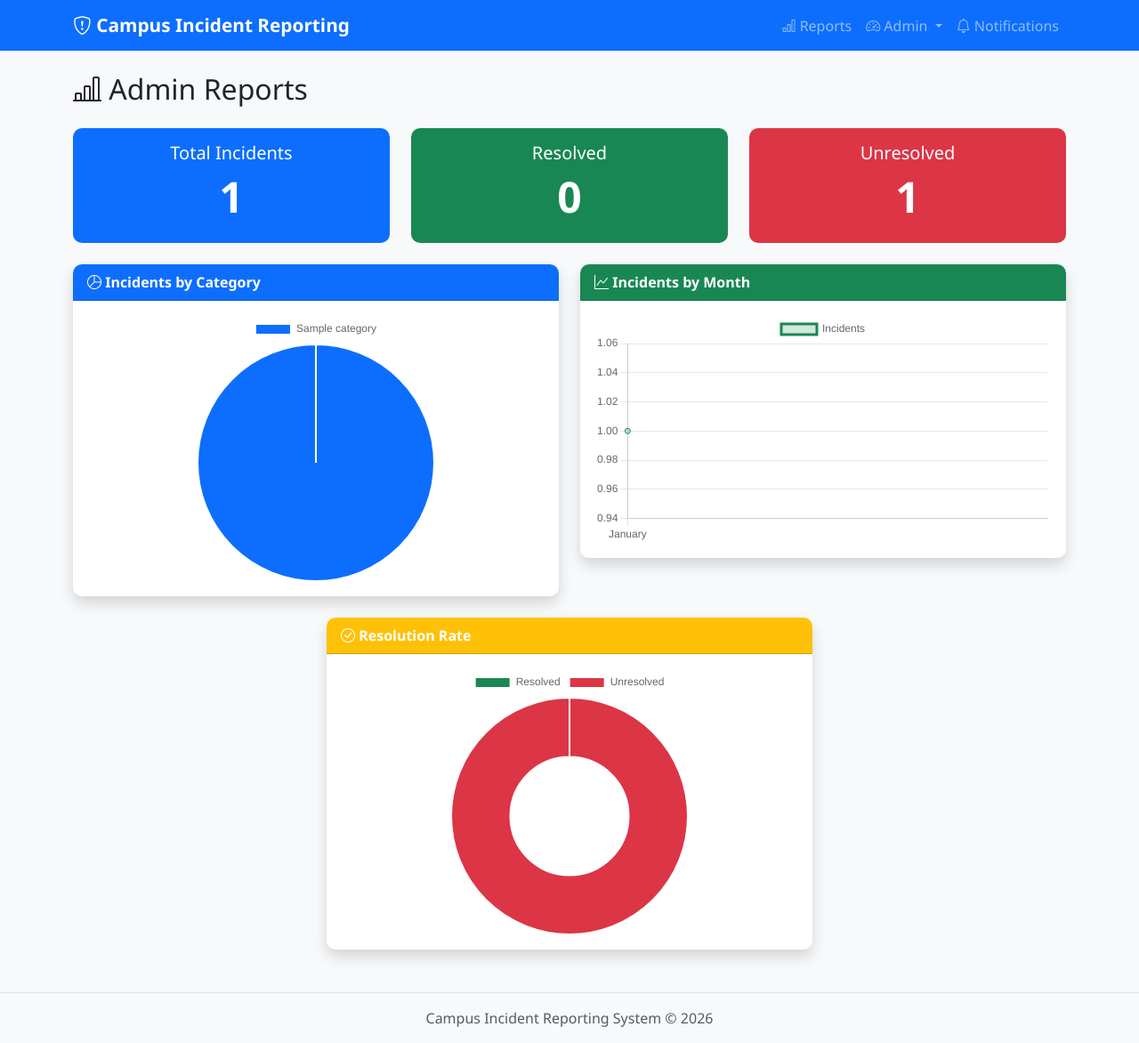
After one commit to doristeyagirwa-boop/Campus-incident-reporting, a Flask app: page /admin/reports in a window 1280 px wide. The commit adds this page. Shown: the whole page at 89% size. Run offline with Flask 3, Linux system fonts and the light colour scheme; tables that the repository leaves empty hold one stand-in row (values such as "Sample post"); data that the repository does not hold is empty.

Commit message:
added admin module

```diff
--- a/app.py
+++ b/app.py
@@ -139,5 +139,164 @@ def reports():
                            unresolved=unresolved,
                            total=total)
 
+# ─── ADMIN ──────────────────────────────────────────
+@app.route('/admin/dashboard')
+def admin_dashboard():
+    conn = get_db()
+    cursor = conn.cursor(dictionary=True)
+
+    cursor.execute("SELECT COUNT(*) as total FROM incidents")
+    total_incidents = cursor.fetchone()['total']
+
+    cursor.execute("SELECT COUNT(*) as total FROM incidents WHERE status = 'open'")
+    open_count = cursor.fetchone()['total']
+
+    cursor.execute("SELECT COUNT(*) as total FROM incidents WHERE status = 'in_progress'")
+    in_progress_count = cursor.fetchone()['total']
+
+    cursor.execute("SELECT COUNT(*) as total FROM incidents WHERE status = 'resolved'")
+    resolved_count = cursor.fetchone()['total']
+
+    cursor.execute("SELECT COUNT(*) as total FROM users")
+    total_users = cursor.fetchone()['total']
+
+    cursor.execute("""
+        SELECT incidents.*, categories.name AS category_name,
+               reporter.full_name AS reporter_name
+        FROM incidents
+        LEFT JOIN categories ON incidents.category_id = categories.id
+        LEFT JOIN users AS reporter ON incidents.reported_by = reporter.id
+        ORDER BY incidents.created_at DESC
+        LIMIT 5
+    """)
+    recent_incidents = cursor.fetchall()
+
+    cursor.close()
+    conn.close()
+    return render_template('admin/dashboard.html',
+                           total_incidents=total_incidents,
+                           open_count=open_count,
+                           in_progress_count=in_progress_count,
+                           resolved_count=resolved_count,
+                           total_users=total_users,
+                           recent_incidents=recent_incidents)
+
+@app.route('/admin/incidents')
+def admin_incidents():
+    status_filter = request.args.get('status', '')
+
+    conn = get_db()
+    cursor = conn.cursor(dictionary=True)
+
+    query = """
+        SELECT incidents.*, categories.name AS category_name,
+               reporter.full_name AS reporter_name,
+               assignee.full_name AS assignee_name
+        FROM incidents
+        LEFT JOIN categories ON incidents.category_id = categories.id
+        LEFT JOIN users AS reporter ON incidents.reported_by = reporter.id
+        LEFT JOIN users AS assignee ON incidents.assigned_to = assignee.id
+    """
+    params = ()
+    if status_filter in ('open', 'in_progress', 'resolved'):
+        query += " WHERE incidents.status = %s"
+        params = (status_filter,)
+    query += " ORDER BY incidents.created_at DESC"
+
+    cursor.execute(query, params)
+    incidents_list = cursor.fetchall()
+
+    cursor.close()
+    conn.close()
+    return render_template('admin/incidents.html',
+                           incidents=incidents_list,
+                           status_filter=status_filter)
+
+@app.route('/admin/users')
+def admin_users():
+    conn = get_db()
+    cursor = conn.cursor(dictionary=True)
+    cursor.execute("SELECT * FROM users ORDER BY created_at DESC")
+    users_list = cursor.fetchall()
+    cursor.close()
+    conn.close()
+    return render_template('admin/users.html', users=users_list)
+
+@app.route('/admin/settings')
+def admin_settings():
+    conn = get_db()
+    cursor = conn.cursor(dictionary=True)
+    cursor.execute("SELECT * FROM categories ORDER BY name")
+    categories_list = cursor.fetchall()
+    cursor.close()
+    conn.close()
+    return render_template('admin/settings.html', categories=categories_list)
+
+@app.route('/admin/settings/categories/add', methods=['POST'])
+def admin_add_category():
+    name = request.form['name']
+    description = request.form.get('description', '')
+
+    conn = get_db()
+    cursor = conn.cursor()
+    cursor.execute("""
+        INSERT INTO categories (name, description)
+        VALUES (%s, %s)
+    """, (name, description))
+    conn.commit()
+    cursor.close()
+    conn.close()
+    flash("Category added successfully!")
+    return redirect(url_for('admin_settings'))
+
+@app.route('/admin/settings/categories/<int:category_id>/delete', methods=['POST'])
+def admin_delete_category(category_id):
+    conn = get_db()
+    cursor = conn.cursor()
+    cursor.execute("DELETE FROM categories WHERE id = %s", (category_id,))
+    conn.commit()
+    cursor.close()
+    conn.close()
+    flash("Category deleted successfully!")
+    return redirect(url_for('admin_settings'))
+
+@app.route('/admin/reports')
+def admin_reports():
+    conn = get_db()
+    cursor = conn.cursor(dictionary=True)
+
+    cursor.execute("""
+        SELECT categories.name, COUNT(incidents.id) as total
+        FROM incidents
+        JOIN categories ON incidents.category_id = categories.id
+        GROUP BY categories.name
+    """)
+    by_category = cursor.fetchall()
+
+    cursor.execute("""
+        SELECT MONTHNAME(created_at) as month, COUNT(id) as total
+        FROM incidents
+        GROUP BY MONTH(created_at), MONTHNAME(created_at)
+        ORDER BY MONTH(created_at)
+    """)
+    by_month = cursor.fetchall()
+
+    cursor.execute("SELECT COUNT(*) as total FROM incidents")
+    total = cursor.fetchone()['total']
+
+    cursor.execute("SELECT COUNT(*) as resolved FROM incidents WHERE status = 'resolved'")
+    resolved = cursor.fetchone()['resolved']
+
+    unresolved = total - resolved
+
+    cursor.close()
+    conn.close()
+    return render_template('admin/reports.html',
+                           by_category=by_category,
+                           by_month=by_month,
+                           resolved=resolved,
+                           unresolved=unresolved,
+                           total=total)
+
 if __name__ == '__main__':
     app.run(debug=True)
--- /dev/null
+++ b/static/js/reports.js
@@ -0,0 +1,39 @@
+const categoryCtx = document.getElementById('categoryChart').getContext('2d');
+new Chart(categoryCtx, {
+    type: 'pie',
+    data: {
+        labels: reportData.categoryLabels,
+        datasets: [{
+            data: reportData.categoryData,
+            backgroundColor: ['#0d6efd', '#198754', '#dc3545', '#ffc107', '#0dcaf0']
+        }]
+    }
+});
+
+const monthCtx = document.getElementById('monthChart').getContext('2d');
+new Chart(monthCtx, {
+    type: 'line',
+    data: {
+        labels: reportData.monthLabels,
+        datasets: [{
+            label: 'Incidents',
+            data: reportData.monthData,
+            borderColor: '#198754',
+            backgroundColor: 'rgba(25, 135, 84, 0.2)',
+            fill: true,
+            tension: 0.4
+        }]
+    }
+});
+
+const resolutionCtx = document.getElementById('resolutionChart').getContext('2d');
+new Chart(resolutionCtx, {
+    type: 'doughnut',
+    data: {
+        labels: ['Resolved', 'Unresolved'],
+        datasets: [{
+            data: [reportData.resolved, reportData.unresolved],
+            backgroundColor: ['#198754', '#dc3545']
+        }]
+    }
+});
--- /dev/null
+++ b/templates/admin/reports.html
@@ -0,0 +1,85 @@
+{% extends 'base.html' %}
+
+{% block content %}
+<h2 class="mb-4"><i class="bi bi-bar-chart-line"></i> Admin Reports</h2>
+
+<!-- Summary Cards -->
+<div class="row mb-4">
+    <div class="col-md-4">
+        <div class="card text-white bg-primary">
+            <div class="card-body text-center">
+                <h5 class="card-title">Total Incidents</h5>
+                <h1>{{ total }}</h1>
+            </div>
+        </div>
+    </div>
+    <div class="col-md-4">
+        <div class="card text-white bg-success">
+            <div class="card-body text-center">
+                <h5 class="card-title">Resolved</h5>
+                <h1>{{ resolved }}</h1>
+            </div>
+        </div>
+    </div>
+    <div class="col-md-4">
+        <div class="card text-white bg-danger">
+            <div class="card-body text-center">
+                <h5 class="card-title">Unresolved</h5>
+                <h1>{{ unresolved }}</h1>
+            </div>
+        </div>
+    </div>
+</div>
+
+<!-- Charts Row 1 -->
+<div class="row mb-4">
+    <div class="col-md-6">
+        <div class="card shadow">
+            <div class="card-header bg-primary text-white">
+                <i class="bi bi-pie-chart"></i> Incidents by Category
+            </div>
+            <div class="card-body">
+                <canvas id="categoryChart"></canvas>
+            </div>
+        </div>
+    </div>
+
+    <div class="col-md-6">
+        <div class="card shadow">
+            <div class="card-header bg-success text-white">
+                <i class="bi bi-graph-up"></i> Incidents by Month
+            </div>
+            <div class="card-body">
+                <canvas id="monthChart"></canvas>
+            </div>
+        </div>
+    </div>
+</div>
+
+<!-- Charts Row 2 -->
+<div class="row mb-4">
+    <div class="col-md-6 mx-auto">
+        <div class="card shadow">
+            <div class="card-header bg-warning text-white">
+                <i class="bi bi-check-circle"></i> Resolution Rate
+            </div>
+            <div class="card-body">
+                <canvas id="resolutionChart"></canvas>
+            </div>
+        </div>
+    </div>
+</div>
+
+<script>
+const reportData = {
+    categoryLabels: {{ by_category | map(attribute='name') | list | tojson }},
+    categoryData: {{ by_category | map(attribute='total') | list | tojson }},
+    monthLabels: {{ by_month | map(attribute='month') | list | tojson }},
+    monthData: {{ by_month | map(attribute='total') | list | tojson }},
+    resolved: {{ resolved }},
+    unresolved: {{ unresolved }}
+};
+</script>
+
+<script src="{{ url_for('static', filename='js/reports.js') }}"></script>
+{% endblock %}
--- a/templates/base.html
+++ b/templates/base.html
@@ -30,6 +30,18 @@
                     <a class="nav-link" href="/reports">
                         <i class="bi bi-bar-chart"></i> Reports
                     </a>
+                </li>
+                <li class="nav-item dropdown">
+                    <a class="nav-link dropdown-toggle" href="#" role="button" data-bs-toggle="dropdown">
+                        <i class="bi bi-speedometer2"></i> Admin
+                    </a>
+                    <ul class="dropdown-menu dropdown-menu-end">
+                        <li><a class="dropdown-item" href="{{ url_for('admin_dashboard') }}"><i class="bi bi-grid"></i> Dashboard</a></li>
+                        <li><a class="dropdown-item" href="{{ url_for('admin_incidents') }}"><i class="bi bi-exclamation-triangle"></i> Incidents</a></li>
+                        <li><a class="dropdown-item" href="{{ url_for('admin_users') }}"><i class="bi bi-people"></i> Users</a></li>
+                        <li><a class="dropdown-item" href="{{ url_for('admin_reports') }}"><i class="bi bi-bar-chart-line"></i> Reports</a></li>
+                        <li><a class="dropdown-item" href="{{ url_for('admin_settings') }}"><i class="bi bi-gear"></i> Settings</a></li>
+                    </ul>
                 </li>
                 <li class="nav-item">
                     <a class="nav-link" href="/notifications">
```
Also changed, not shown: templates/admin/dashboard.html (added, +90 -0 lines), templates/admin/incidents.html (added, +67 -0 lines), templates/admin/settings.html (added, +64 -0 lines), templates/admin/users.html (added, +38 -0 lines).
